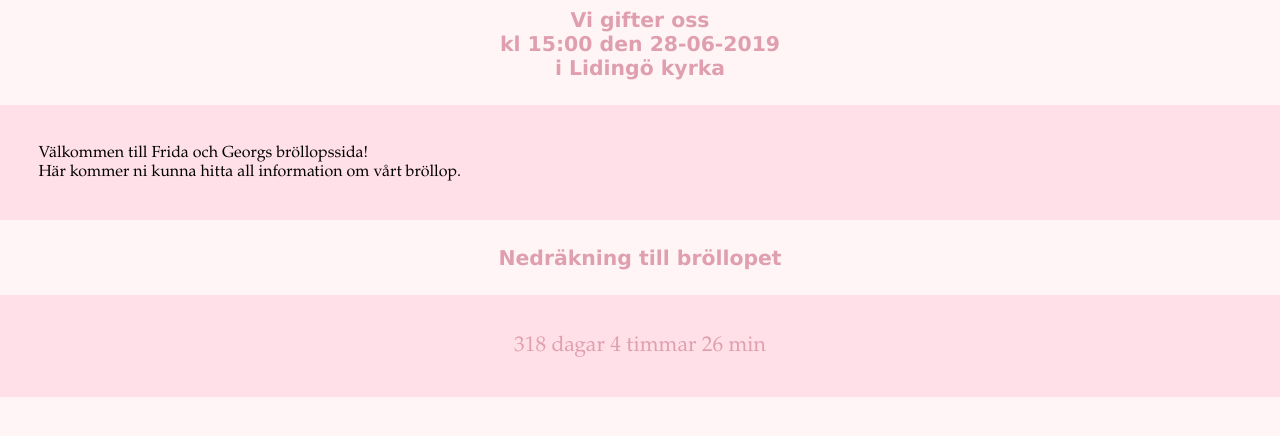
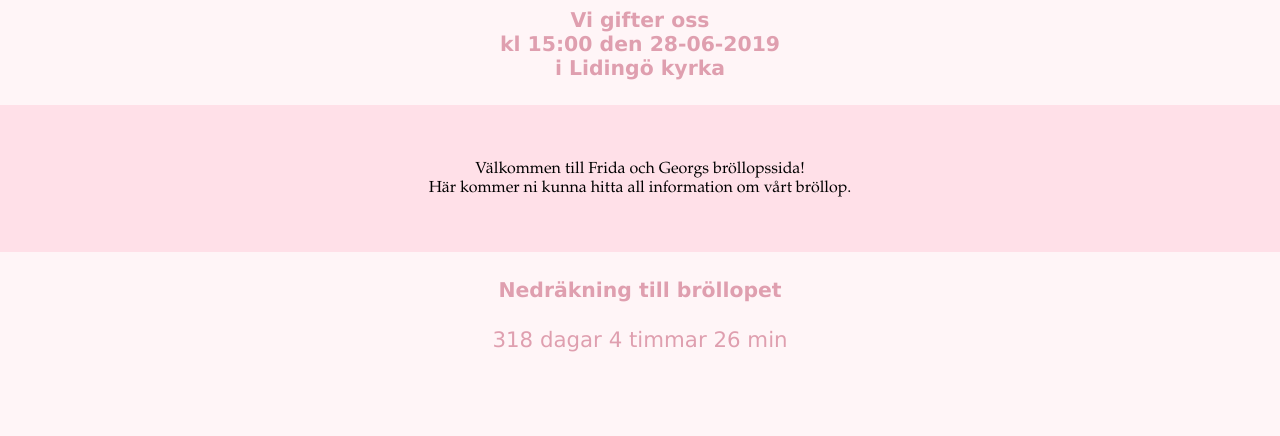
Before and after one commit to Georgzw/georgzw.github.io, a plain HTML site: page index.html in a window 1280 px wide. Shown: the part 322-758 px from the top of the page. Drawn offline with Linux system fonts and the light colour scheme.

Commit message:
Brödtext justering

```diff
--- a/index.html
+++ b/index.html
@@ -18,10 +18,11 @@
         margin-bottom: 0%;
 
     }
-    p { font-family: "Palatino Linotype",
+    .text { font-family: "Palatino Linotype",
          "Book Antiqua", Palatino, serif;
         padding: 3%;
         background-color: hsl(345, 100%, 94%);
+        text-align: center;
 
      }
     .rubrik{
@@ -40,8 +41,6 @@
     }
     .bild{
         margin-top: 0;
-    }
-    .text{ text-align: inherit;
 
     }
     .klocka{
```
